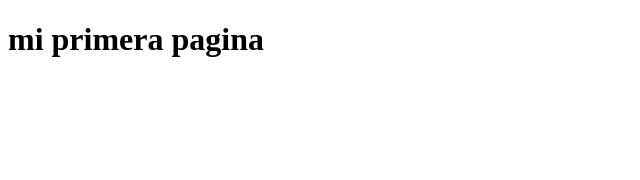
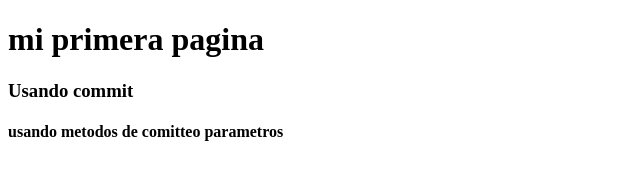
Before and after one commit to ANTONIOPEREZ97/mi-primerproyecto, a plain HTML site: page index.html in a window 1280 px wide. Shown: the whole page, without its empty margins (0-640 px from the left). Drawn offline with Linux system fonts and the light colour scheme.

Commit message:
Se ha usado un 3 commit

```diff
--- a/index.html
+++ b/index.html
@@ -8,6 +8,8 @@
 </head>
 <body>
     <h1>mi primera pagina </h1>
+    <h3>Usando commit</h3>
+    <h4>usando metodos de comitteo parametros </h4>
 
 </body>
 </html>
```
